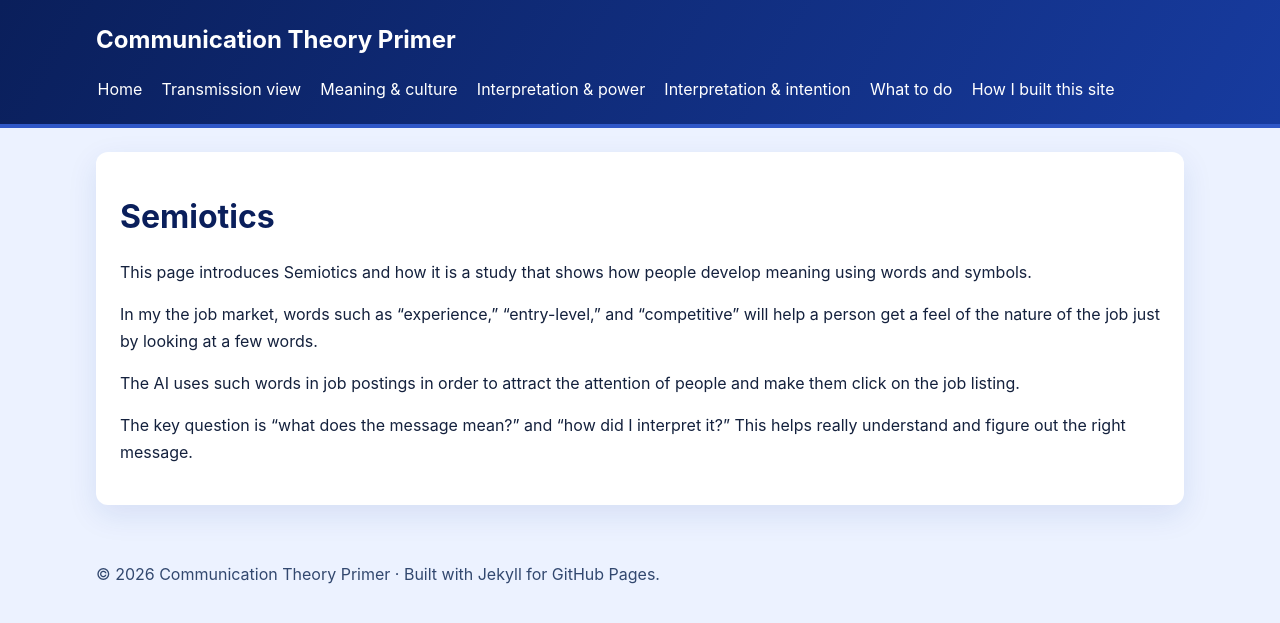
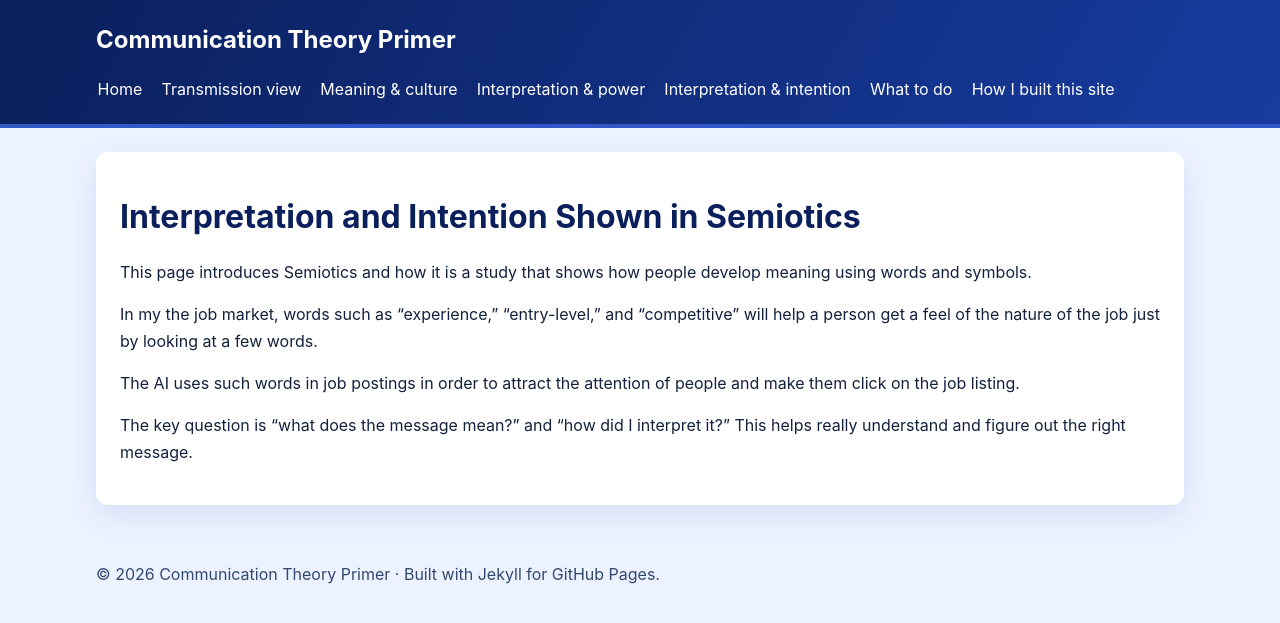
Before and after one commit to bryngrant/comm-primer, a Jekyll site: the page built from interpretation-and-intention.md, in a window 1280 px wide. Shown: the top 623 px of the page. Built offline with Jekyll 4.4.1, drawn with Linux system fonts in a browser that asks for light colours.

Commit message:
Revise title for clarity on semiotics topic
Updated the title to clarify the focus on interpretation and intention in semiotics.

```diff
--- a/interpretation-and-intention.md
+++ b/interpretation-and-intention.md
@@ -4,7 +4,7 @@ title: Interpretation and Intention
 permalink: /Interpretation-and-intention/
 ---
 
-# Semiotics
+# Interpretation and Intention Shown in Semiotics
 
 This page introduces Semiotics and how it is a study that shows how people develop meaning using words and symbols.
 
```
